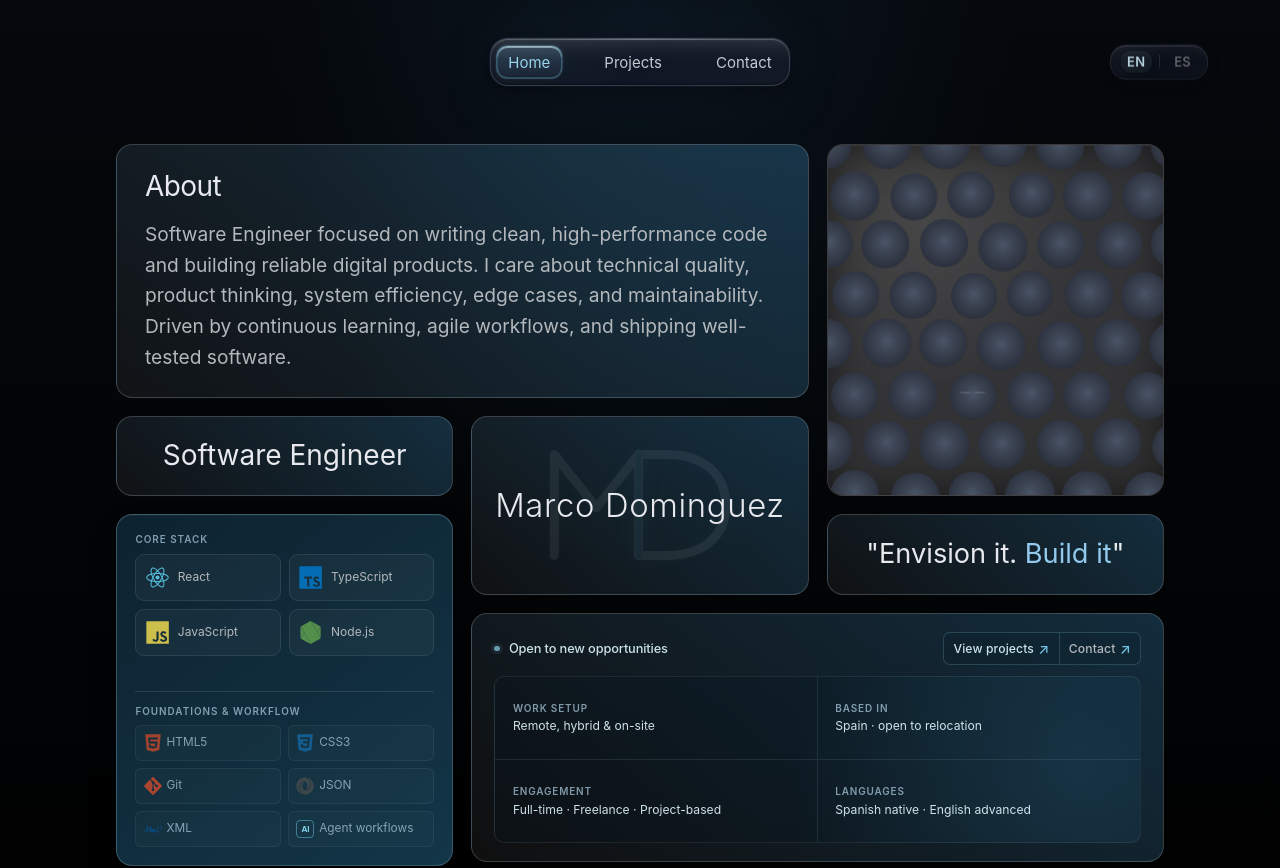
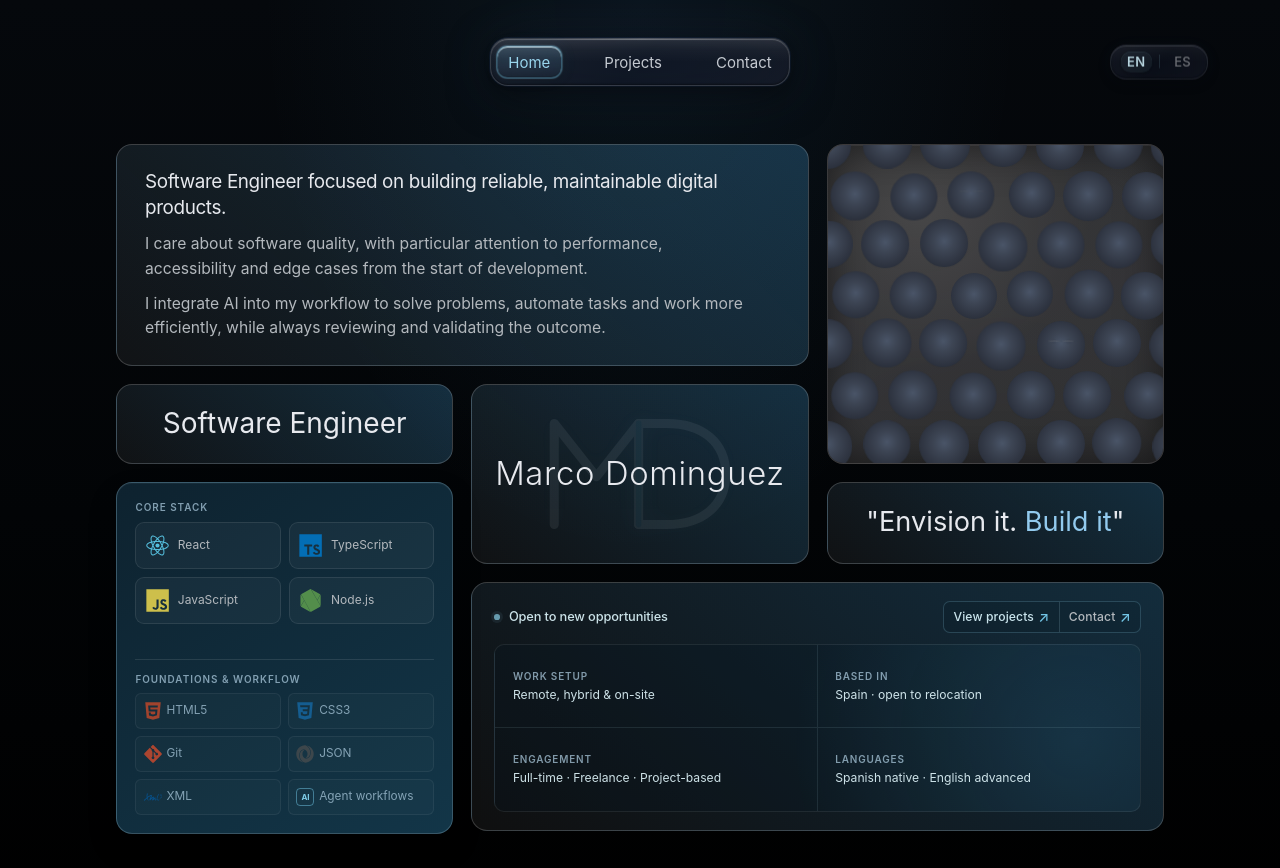
Before and after one commit to Marcodggz/portfolio, a React (Vite) app: page / in a window 1280 px wide. Shown: the top 868 px of the page. Built offline with nearby package versions, Linux system fonts and the light colour scheme.

Commit message:
feat(home): improve about content and readability

```diff
--- a/src/components/home/AboutMe/AboutMe.module.css
+++ b/src/components/home/AboutMe/AboutMe.module.css
@@ -1,8 +1,8 @@
 .aboutMe {
   display: flex;
   flex-direction: column;
-  gap: var(--space-3);
   align-items: flex-start;
+  justify-content: center;
   height: 100%;
   background: linear-gradient(
     45deg,
@@ -15,18 +15,26 @@
   color: var(--color-text-primary);
 }
 
-.aboutMe h2 {
-  font-size: 1.75rem;
-  font-weight: 400;
-  letter-spacing: -0.02em;
+.copy {
+  display: grid;
+  gap: 0.7rem;
+  max-width: 60ch;
 }
 
-.aboutMe p {
-  font-size: 1.2rem;
+.copy p {
+  margin: 0;
+  font-size: 0.98rem;
   font-weight: 400;
   color: var(--color-text-secondary);
-  line-height: 1.6;
-  max-width: 100%;
+  line-height: 1.55;
+}
+
+.copy p:first-child {
+  color: var(--color-text-primary);
+  font-size: 1.18rem;
+  font-weight: 430;
+  letter-spacing: -0.02em;
+  line-height: 1.38;
 }
 
 /* ── Tablet ≤ 1024px ────────────────────────────────────────────────────── */
@@ -43,13 +51,13 @@
     gap: 12px;
   }
 
-  .aboutMe h2 {
-    font-size: 1.5rem;
+  .copy p {
+    font-size: 0.92rem;
+    line-height: 1.5;
   }
 
-  .aboutMe p {
-    font-size: 1rem;
-    line-height: 1.5;
+  .copy p:first-child {
+    font-size: 1.08rem;
   }
 }
 
@@ -59,11 +67,11 @@
     padding: 18px 16px;
   }
 
-  .aboutMe h2 {
-    font-size: 1.3rem;
+  .copy p {
+    font-size: 0.87rem;
   }
 
-  .aboutMe p {
-    font-size: 0.95rem;
+  .copy p:first-child {
+    font-size: 1rem;
   }
 }
--- a/src/components/home/AboutMe/AboutMe.tsx
+++ b/src/components/home/AboutMe/AboutMe.tsx
@@ -9,6 +9,7 @@ const AboutMe: React.FC = () => {
 
   // Use tablet-specific text at smaller viewports to avoid redundancy
   const [isTablet, setIsTablet] = React.useState(false);
+  const lead = isTablet ? t.aboutLeadTablet : t.aboutLead;
 
   React.useEffect(() => {
     const checkViewport = () => {
@@ -21,9 +22,12 @@ const AboutMe: React.FC = () => {
   }, []);
 
   return (
-    <section className={styles.aboutMe} aria-labelledby="about-heading">
-      <h2 id="about-heading">{t.aboutHeading}</h2>
-      <p>{isTablet ? t.aboutTextTablet : t.aboutText}</p>
+    <section className={styles.aboutMe} aria-label={t.aboutHeading}>
+      <div className={styles.copy}>
+        <p>{lead}</p>
+        <p>{t.aboutDetails}</p>
+        <p>{t.aboutApproach}</p>
+      </div>
     </section>
   );
 };
--- a/src/data/translations.ts
+++ b/src/data/translations.ts
@@ -25,10 +25,14 @@ export const translations = {
     },
     home: {
       aboutHeading: 'About',
-      aboutText:
-        'Software Engineer focused on writing clean, high-performance code and building reliable digital products. I care about technical quality, product thinking, system efficiency, edge cases, and maintainability. Driven by continuous learning, agile workflows, and shipping well-tested software.',
-      aboutTextTablet:
-        'Focused on writing clean, high-performance code and building reliable digital products. I care about technical quality, product thinking, system efficiency, edge cases, and maintainability. Driven by continuous learning, agile workflows, and shipping well-tested software.',
+      aboutLead:
+        'Software Engineer focused on building reliable, maintainable digital products.',
+      aboutDetails:
+        'I care about software quality, with particular attention to performance, accessibility and edge cases from the start of development.',
+      aboutApproach:
+        'I integrate AI into my workflow to solve problems, automate tasks and work more efficiently, while always reviewing and validating the outcome.',
+      aboutLeadTablet:
+        'Focused on building reliable, maintainable digital products.',
       softwareEngineer: 'Software Engineer',
       coreStack: 'Core stack',
       workflowFoundations: 'Foundations & workflow',
@@ -128,10 +132,14 @@ export const translations = {
     },
     home: {
       aboutHeading: 'Sobre mí',
-      aboutText:
-        'Desarrollador de Software centrado en crear productos digitales sólidos, con código limpio y de alto rendimiento. Valoro la calidad técnica, la visión de producto, la eficiencia, los edge cases y la mantenibilidad. Me impulsa el aprendizaje continuo, los flujos de trabajo ágiles y entregar software bien testeado.',
-      aboutTextTablet:
-        'Centrado en crear productos digitales sólidos, con código limpio y de alto rendimiento. Valoro la calidad técnica, la visión de producto, la eficiencia, los edge cases y la mantenibilidad. Me impulsa el aprendizaje continuo, los flujos de trabajo ágiles y entregar software bien testeado.',
+      aboutLead:
+        'Desarrollador de Software enfocado en crear productos digitales fiables y mantenibles.',
+      aboutDetails:
+        'Me importa la calidad del software, con especial atención al rendimiento, la accesibilidad y los edge cases desde el inicio del desarrollo.',
+      aboutApproach:
+        'Integro la IA en mi forma de trabajar para resolver problemas, automatizar tareas y desarrollar de forma más eficiente, revisando y validando siempre el resultado.',
+      aboutLeadTablet:
+        'Enfocado en crear productos digitales fiables y mantenibles.',
       softwareEngineer: 'Desarrollador de Software',
       coreStack: 'Stack principal',
       workflowFoundations: 'Fundamentos y flujo de trabajo',
```
